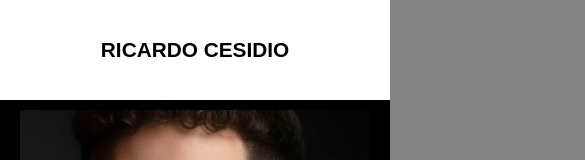
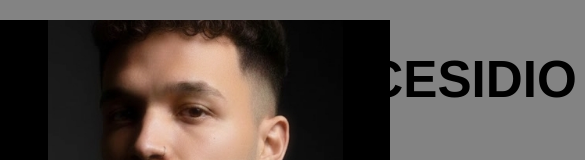
Before and after one commit to ricardocesidio/modelo-cv-responsivo, a plain HTML site: page index.html in a window 390 px wide. Shown: the top 160 px of the page, 585 px wide, since content can reach past the window. Drawn offline with nearby package versions, Linux system fonts and the light colour scheme.

Commit message:
Update style.css

```diff
--- a/style/style.css
+++ b/style/style.css
@@ -6,19 +6,18 @@
 main {
     background-color: rgb(255, 255, 255);
     max-width: 960px;
-    min-height: 1200px;
     width: 100%;
     margin: auto;
+    align-items: stretch;
 }
 
 .container {
-    height: 100vh;
     width: 300px;
+    background-color: black;
     display: flex;
     flex-direction: column;
-    background-color: black;
-    justify-content: space-evenly;
-    align-items: stretch;
+    flex-shrink: 0;
+    min-height: 100%;
 }
 
 section.container:first-of-type,
@@ -171,16 +170,20 @@
 }
 
 div.name {
-    text-align: center;
-    height: 0;
+    margin-top: 20px;
+    margin-bottom: -89px;
+    margin-right: -300px;
+    display: flex;
+    justify-content: center;
 }
 
 div.name > h1 {
     font-family: Arial, Helvetica, sans-serif;
     font-size: 3.2em;
-    padding: 95px;
-    margin-left: 300px;
-
+    padding-top: 30px;
+    text-align: center;
+    margin: 0;
+    color: #000;
 }
 
 a {
@@ -228,22 +231,25 @@
     }
 
     div.name {
-        width: 100%;
-        height: 100px !important;
-        margin: 0 !important;
-        padding: 0 !important;
-        display: flex;
-        justify-content: center;
-        align-items: center;
-        text-align: center;
+        div.name {
+        display: flex !important;
+        visibility: visible !important;
+        opacity: 1 !important;
+        justify-content: center !important;
+        align-items: center !important;
+        width: 100% !important;
+        margin: 20px 0 !important;
+        position: static !important;
+        background: transparent !important;
 
     }
 
-    div.name > h1 {
-        width: 100%;
-        font-size: 1.3em;
-        text-align: center;
-        margin: 0;
+    div.name h1 {
+        color: #000 !important;
+        font-size: 2em !important;
+        text-align: center !important;
+        width: 100% !important;
+        display: block !important;
 
     }
 
```
